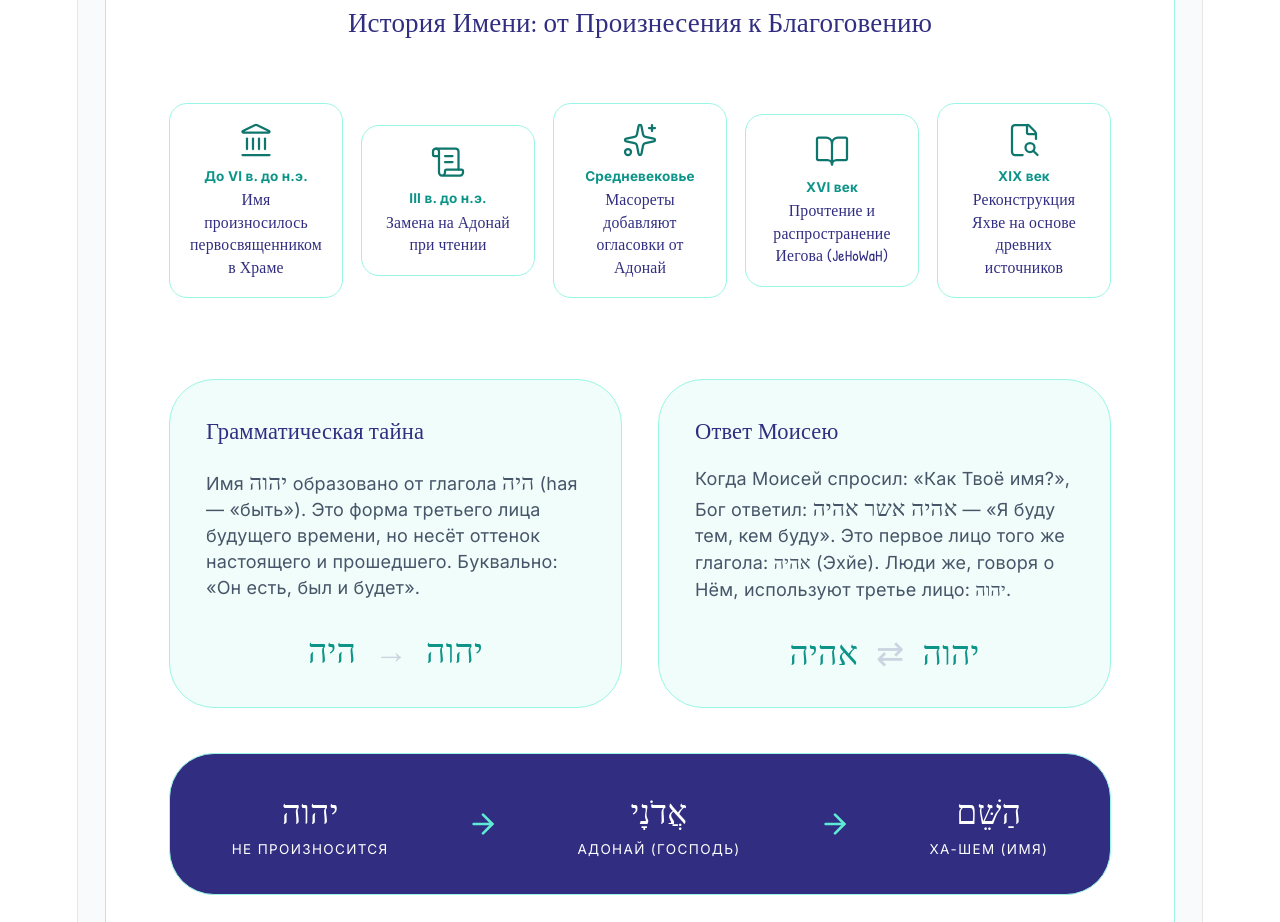
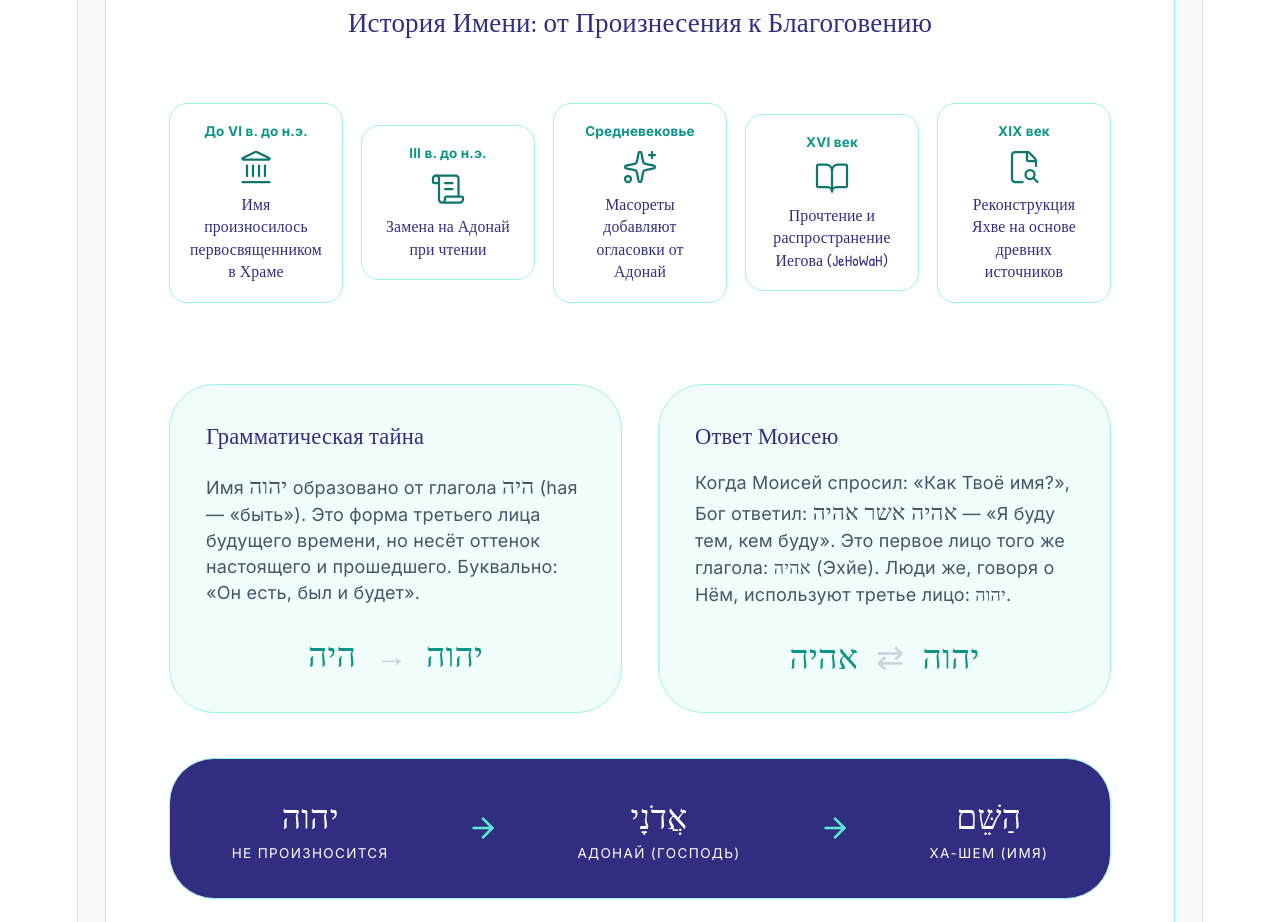
Before and after one commit to bemotte-ops/Hebrew, a React (Vite) app: page / in a window 1280 px wide. Shown: the part 10860-11782 px from the top of the page. Built offline with nearby package versions, Linux system fonts and the light colour scheme; a web font is replaced by a local one.

Commit message:
Update App.tsx

```diff
--- a/src/App.tsx
+++ b/src/App.tsx
@@ -659,9 +659,9 @@ const App: React.FC = () => {
                   const IconComponent = item.icon;
                   return (
                     <div key={idx} className="relative z-10 flex flex-col items-center text-center bg-white p-4 rounded-2xl border border-teal-200 w-full md:w-48">
+                      <span className="text-xs font-bold text-teal-600 mb-2">{item.period}</span>
                       <IconComponent className="text-teal-700 w-8 h-8 mb-2" strokeWidth={1.5} />
-                      <span className="text-xs font-bold text-teal-600">{item.period}</span>
-                      <span className="text-sm font-patrick text-indigo-900 mt-1">{item.event}</span>
+                      <span className="text-sm font-patrick text-indigo-900">{item.event}</span>
                     </div>
                   );
                 })}
```
